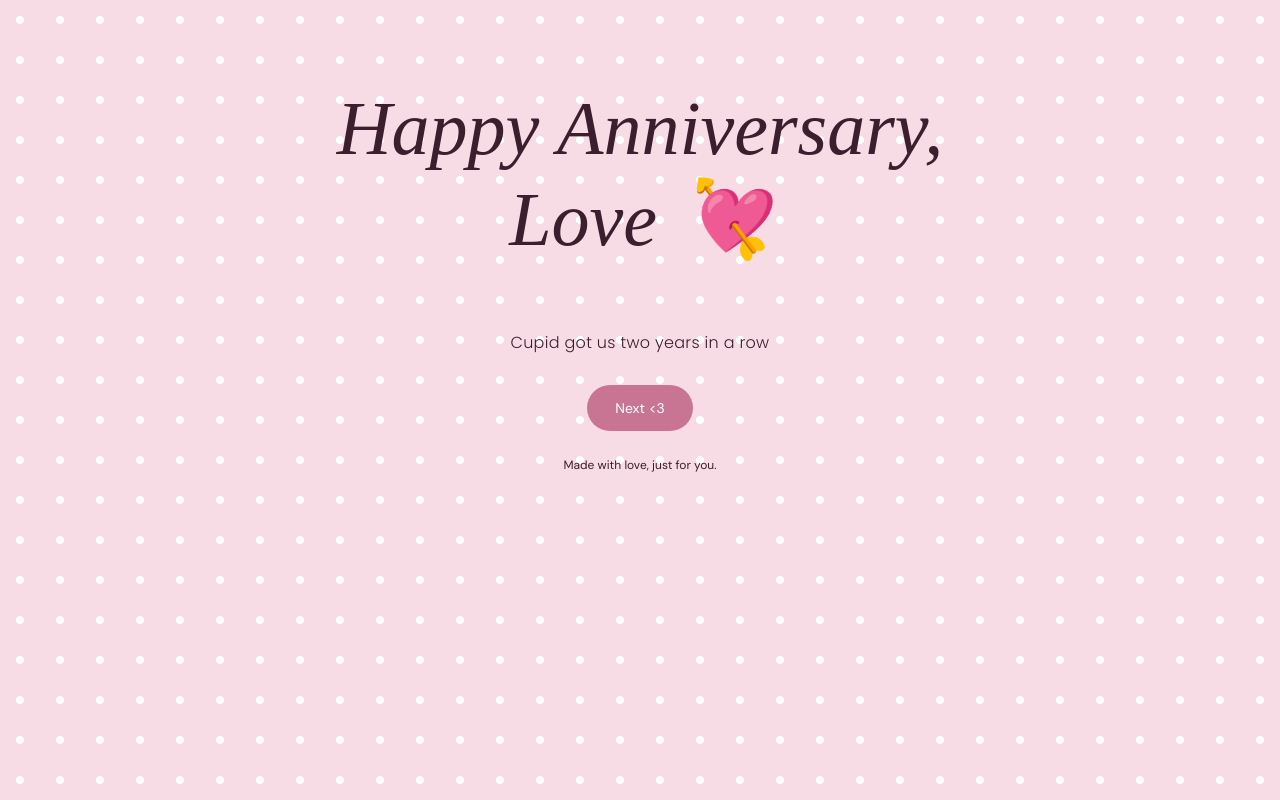
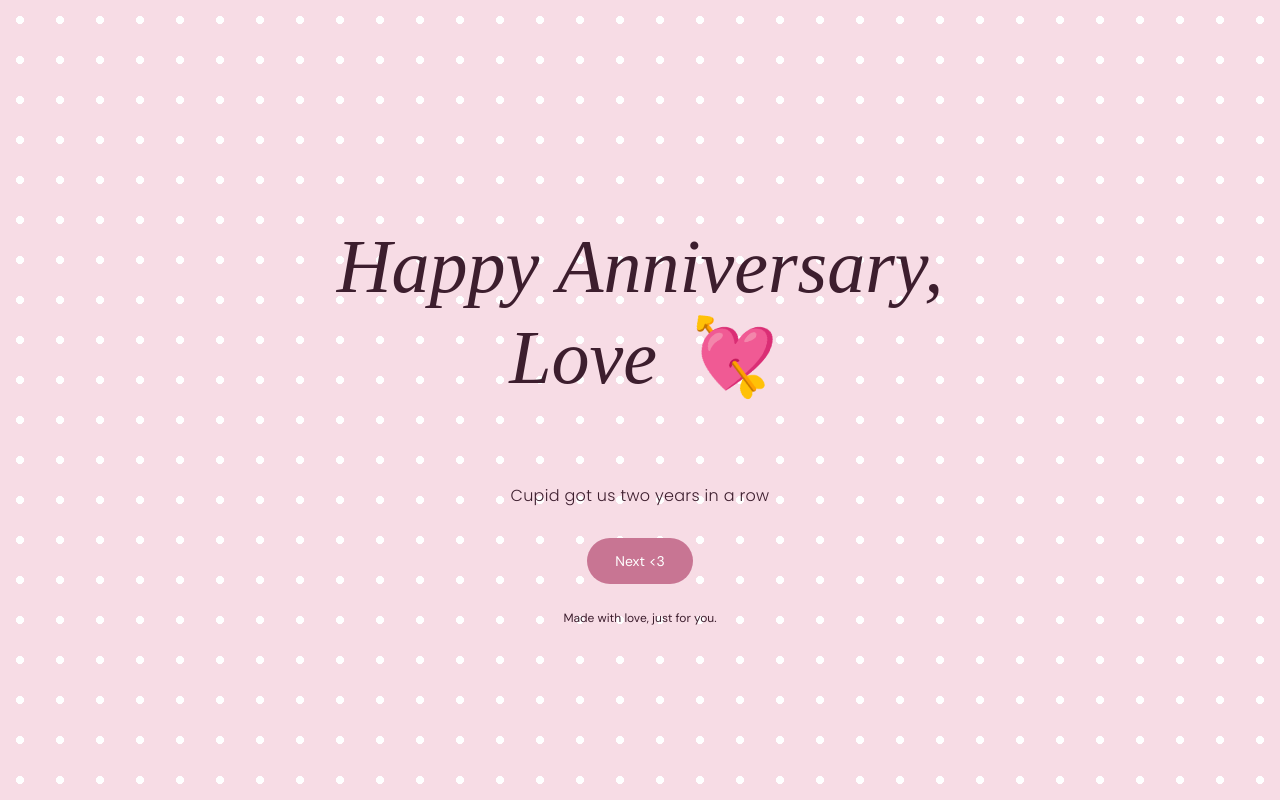
Before and after one commit to rasmalaii07/love-, a plain HTML site: page index.html in a window 1280 px wide. Shown: the top 800 px of the page. Drawn offline with Linux system fonts and the light colour scheme; a web font is replaced by a local one.

Commit message:
Update index.html

```diff
--- a/index.html
+++ b/index.html
@@ -40,6 +40,16 @@ button {
 }
 
 .screen.active { display: block; }
+
+#home.screen.active {
+  display: flex;
+  min-height: 100vh;
+  min-height: 100svh;
+  justify-content: center;
+  align-items: center;
+  flex-direction: column;
+  text-align: center;
+}
 
 @keyframes appear {
   from { opacity: 0; transform: translateY(12px); }
```
